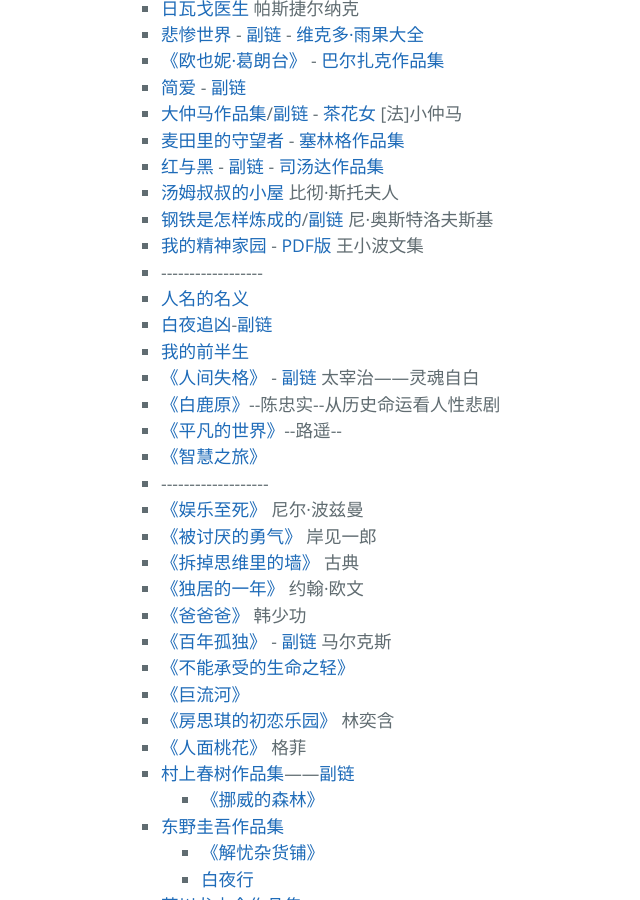
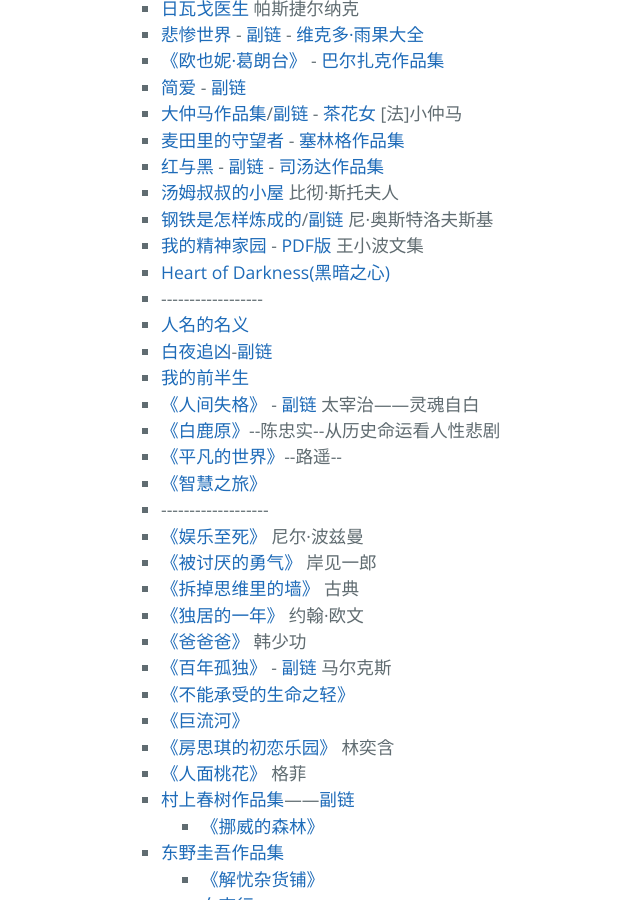
Before and after one commit to AmbroseRen/test, a Jekyll site: the page built from Library/BookListsOne.md, in a window 1280 px wide and 900 px high, scrolled down 3860 px. Shown: the whole window, without its empty margins (183-823 px from the left). Built offline with Jekyll 4.4.1, drawn with Linux system fonts in a browser that asks for light colours; our own code applies the rules of GitHub Pages for plain Markdown files; the repository's description, which GitHub fills in, is left out.

Commit message:
Update BookListsOne.md

```diff
--- a/Library/BookListsOne.md
+++ b/Library/BookListsOne.md
@@ -213,6 +213,7 @@
 		    <li><a href="https://www.kanunu8.com/book4/10161/">汤姆叔叔的小屋</a> 比彻·斯托夫人</li>
 		    <li><a href="https://www.cbxs.net/waiguo/2072/">钢铁是怎样炼成的</a>/<a href="https://www.tianyabooks.com/world/gtszyncd/">副链</a> 尼·奥斯特洛夫斯基</li>
 		    <li><a href="https://www.yooread.net/8/1735/">我的精神家园</a> - <a href="https://cdn.jsdelivr.net/gh/AmbroseRen/Picture@master/book/Literature/Novel/我的精神家园 -王小波.pdf">PDF版</a> 王小波文集</li>
+		    <li><a href="https://read.lmeee.com/author/p8ruh9">Heart of Darkness(黑暗之心)</a></li>
                     <li>------------------</li>
                     <li><a href="http://www.tianyashuku.com/guanchang/2624/">人名的名义</a></li>
                     <li><a href="https://www.51shucheng.net/zhentan/baiyezhuixiong">白夜追凶</a>-<a href="http://www.weilishi.org/baiyezhuixiong/">副链</a></li>
```
